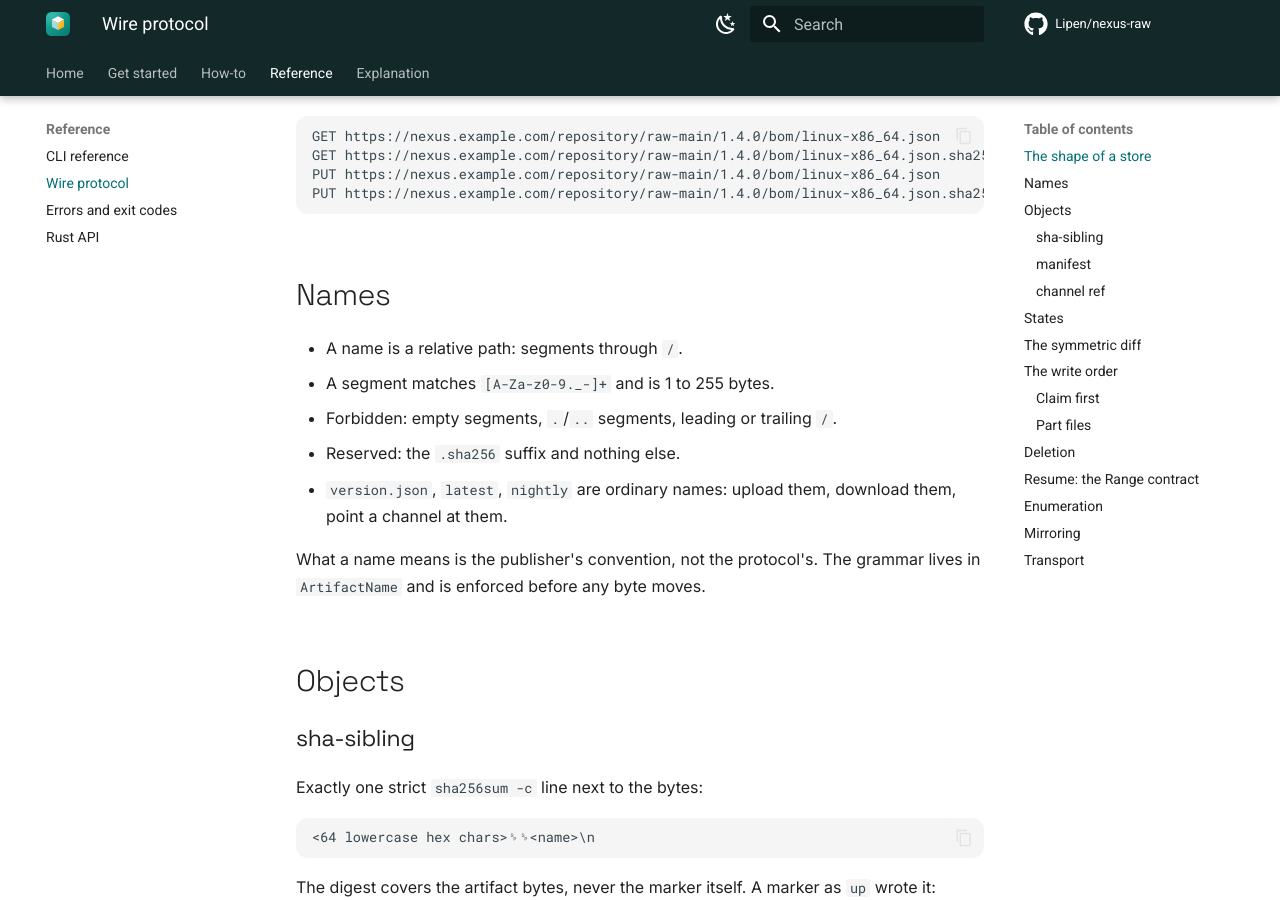
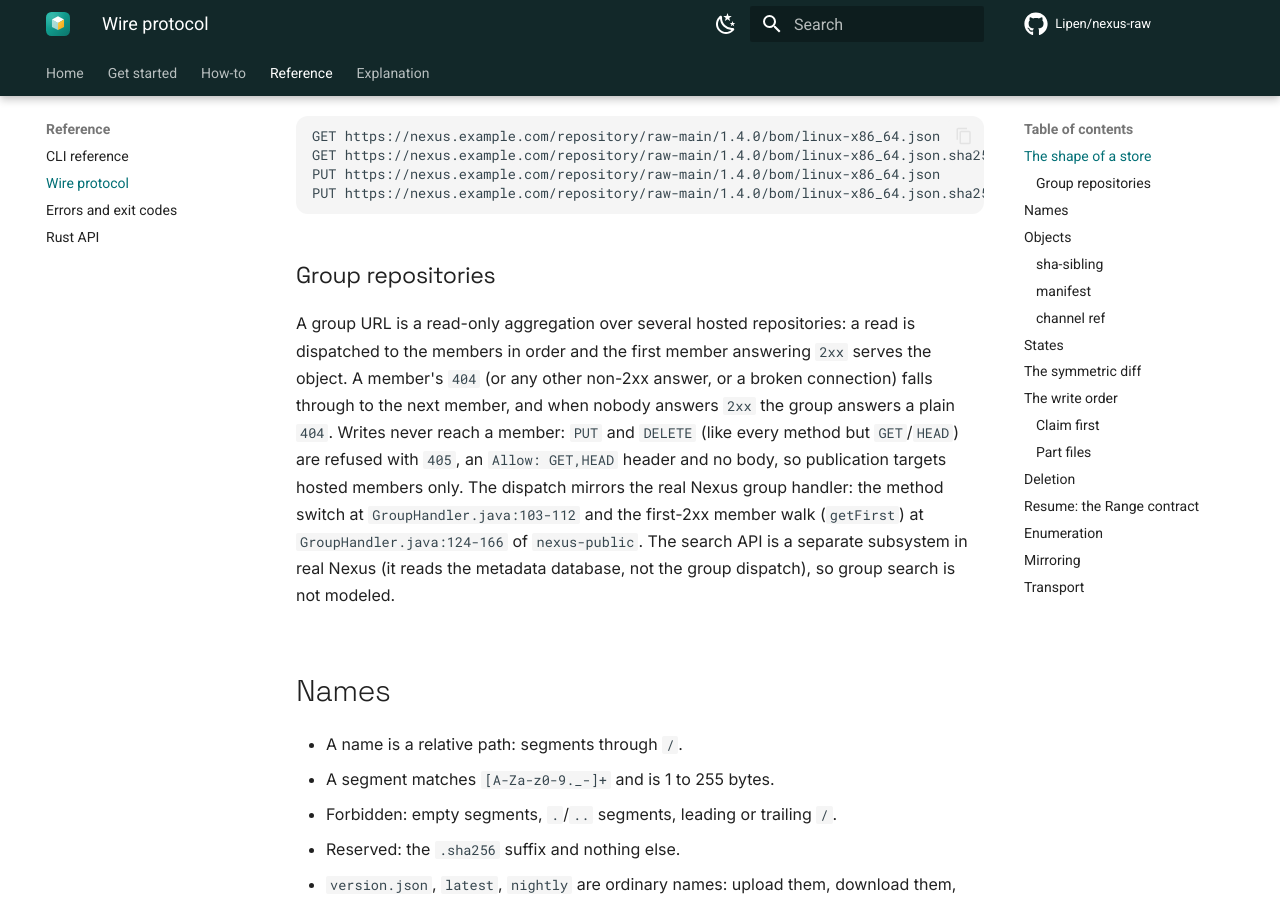
Before and after one commit to Lipen/nexus-raw, an MkDocs documentation site: the page built from docs/reference/protocol.md, in a window 1280 px wide and 900 px high, scrolled down 1041 px. Built offline with MkDocs 1.6.1 and Material for MkDocs 9.7.7, drawn with Linux system fonts in a browser that asks for light colours; comment, search, counter and statistics services are not loaded.

Commit message:
docs: the group repository is a read-only aggregation

````diff
--- a/docs/reference/protocol.md
+++ b/docs/reference/protocol.md
@@ -34,6 +34,14 @@ GET https://nexus.example.com/repository/raw-main/1.4.0/bom/linux-x86_64.json.sh
 PUT https://nexus.example.com/repository/raw-main/1.4.0/bom/linux-x86_64.json
 PUT https://nexus.example.com/repository/raw-main/1.4.0/bom/linux-x86_64.json.sha256
 ```
+
+### Group repositories
+
+A group URL is a read-only aggregation over several hosted repositories: a read is dispatched to the members in order and the first member answering `2xx` serves the object.
+A member's `404` (or any other non-2xx answer, or a broken connection) falls through to the next member, and when nobody answers `2xx` the group answers a plain `404`.
+Writes never reach a member: `PUT` and `DELETE` (like every method but `GET`/`HEAD`) are refused with `405`, an `Allow: GET,HEAD` header and no body, so publication targets hosted members only.
+The dispatch mirrors the real Nexus group handler: the method switch at `GroupHandler.java:103-112` and the first-2xx member walk (`getFirst`) at `GroupHandler.java:124-166` of `nexus-public`.
+The search API is a separate subsystem in real Nexus (it reads the metadata database, not the group dispatch), so group search is not modeled.
 
 ## Names
 
````
Also changed, not shown: docs/explanation/conformance.md (+9 -2 lines).
